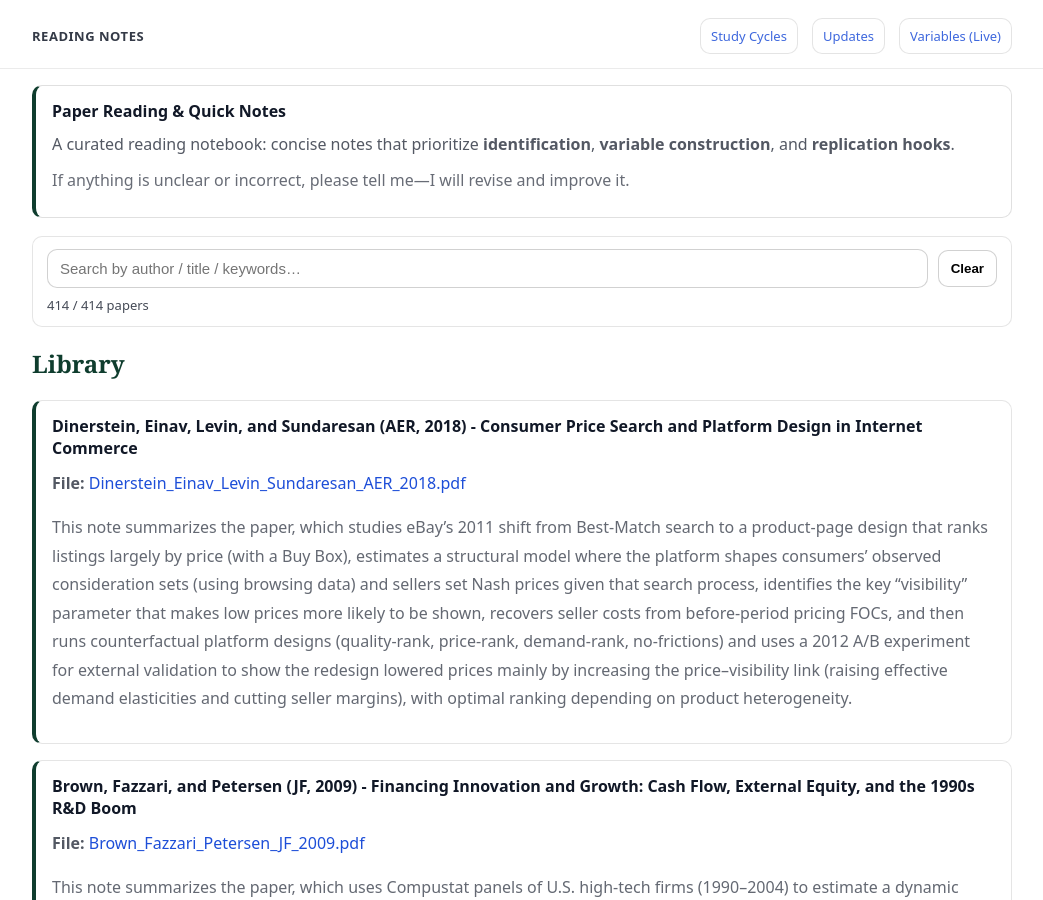
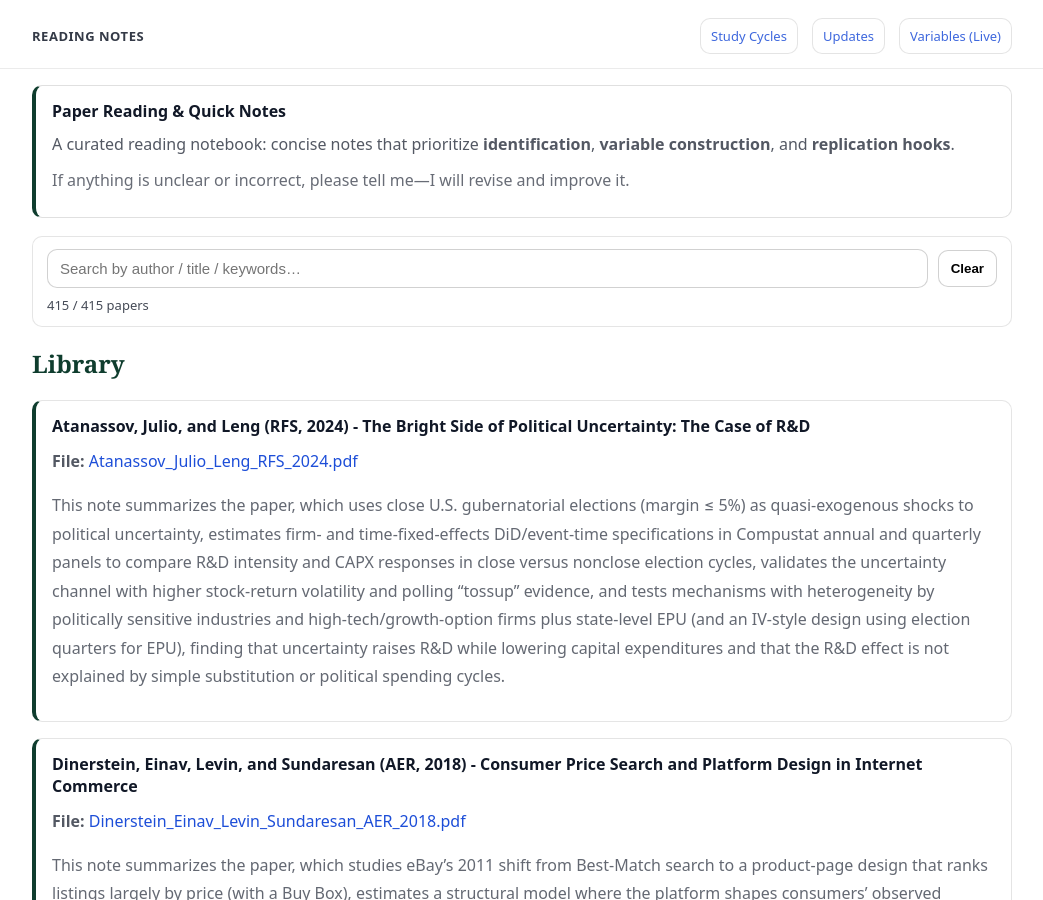
Before and after one commit to yaxinzn/study-archive, a Jekyll site: the page built from reading/index.md, in a window 1280 px wide and 900 px high. Shown: the whole window, without its empty margins (118-1161 px from the left). Built offline with Jekyll 4.4.1, drawn with Linux system fonts in a browser that asks for light colours.

Commit message:
Reading: add/update Atanassov_Julio_Leng_RFS_2024.pdf

```diff
--- a/_data/reading.yml
+++ b/_data/reading.yml
@@ -1,3 +1,7 @@
+- title: "Atanassov, Julio, and Leng (RFS, 2024) - The Bright Side of Political Uncertainty: The Case of R&D"
+  file: "Atanassov_Julio_Leng_RFS_2024.pdf"
+  desc: "This note summarizes the paper, which uses close U.S. gubernatorial elections (margin ≤ 5%) as quasi-exogenous shocks to political uncertainty, estimates firm- and time-fixed-effects DiD/event-time specifications in Compustat annual and quarterly panels to compare R&D intensity and CAPX responses in close versus nonclose election cycles, validates the uncertainty channel with higher stock-return volatility and polling “tossup” evidence, and tests mechanisms with heterogeneity by politically sensitive industries and high-tech/growth-option firms plus state-level EPU (and an IV-style design using election quarters for EPU), finding that uncertainty raises R&D while lowering capital expenditures and that the R&D effect is not explained by simple substitution or political spending cycles."
+
 - title: "Dinerstein, Einav, Levin, and Sundaresan (AER, 2018) - Consumer Price Search and Platform Design in Internet Commerce"
   file: "Dinerstein_Einav_Levin_Sundaresan_AER_2018.pdf"
   desc: "This note summarizes the paper, which studies eBay’s 2011 shift from Best-Match search to a product-page design that ranks listings largely by price (with a Buy Box), estimates a structural model where the platform shapes consumers’ observed consideration sets (using browsing data) and sellers set Nash prices given that search process, identifies the key “visibility” parameter that makes low prices more likely to be shown, recovers seller costs from before-period pricing FOCs, and then runs counterfactual platform designs (quality-rank, price-rank, demand-rank, no-frictions) and uses a 2012 A/B experiment for external validation to show the redesign lowered prices mainly by increasing the price–visibility link (raising effective demand elasticities and cutting seller margins), with optimal ranking depending on product heterogeneity."
```
Also changed, not shown: 1 other file.
